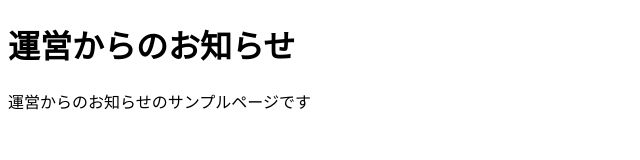
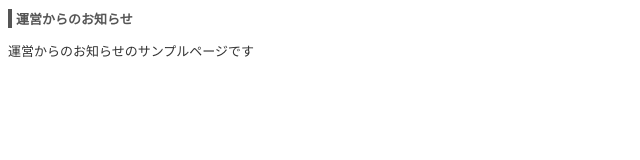
Before and after one commit to roronya/gatsby-notification, a Gatsby site: page /sample in a window 1280 px wide. Shown: the whole page, without its empty margins (0-640 px from the left). Built offline with nearby package versions, Linux system fonts and the light colour scheme; Gatsby itself is replaced by a stand-in of ours.

Commit message:
スタイルを当てた

```diff
--- a/package.json
+++ b/package.json
@@ -18,7 +18,8 @@
     "gatsby-source-filesystem": "^2.1.40",
     "gatsby-transformer-remark": "^2.6.39",
     "react": "^16.12.0",
-    "react-dom": "^16.12.0"
+    "react-dom": "^16.12.0",
+    "styled-components": "^4.4.1"
   },
   "devDependencies": {
     "prettier": "^1.19.1"
--- a/src/templates/notificationTemplate.js
+++ b/src/templates/notificationTemplate.js
@@ -1,12 +1,34 @@
 import React from "react"
 import { graphql } from "gatsby"
+import styled from 'styled-components'
+
+const Container = styled.div`
+  body {
+    margin: 0;
+  }
+  main {
+    font-family: -apple-system, BlinkMacSystemFont, "Helvetica Neue", YuGothic, "ヒラギノ角ゴ ProN W3", Hiragino Kaku Gothic ProN, Arial, "メイリオ", Meiryo, sans-serif;
+    box-sizing: border-box;
+    margin: 16px;
+  }
+  p {
+    color: rgba(51,51,51,1);
+    font-size: 13px;
+  }
+  h1 {
+      padding-left: 4px;
+      color: rgba(85,85,85,1);
+      border-left: 4px solid rgba(85,85,85,1);
+      font-size: 13px;
+  }
+`
 
 export default function Template({
   data, // this prop will be injected by the GraphQL query below.
 }) {
   const { markdownRemark } = data // data.markdownRemark holds your post data
   const { html } = markdownRemark
-  return <div dangerouslySetInnerHTML={{ __html: html }} />
+  return <Container dangerouslySetInnerHTML={{ __html: html }} />
 }
 
 export const pageQuery = graphql`
```
